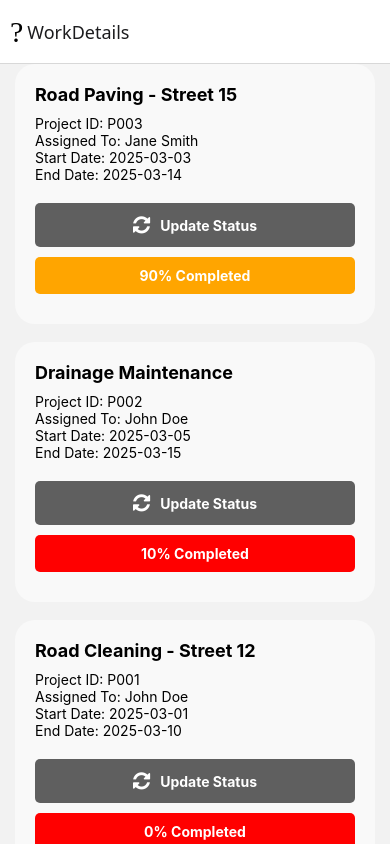
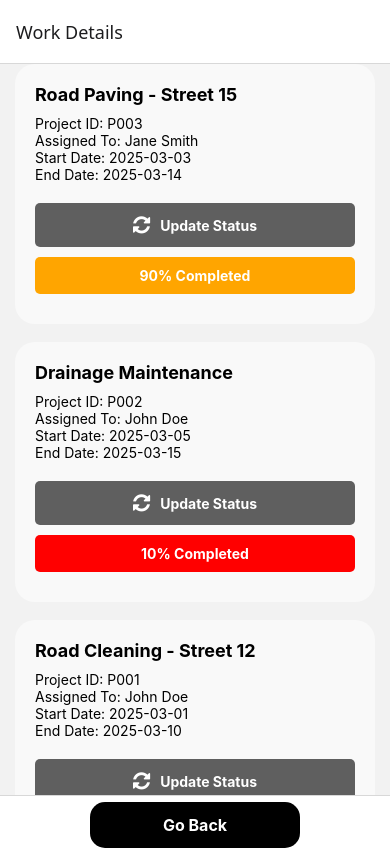
Before and after one commit to amitjbhardwaj/VampUp, a React Native app: screen /WorkerActiveWorkScreen in a window 390 px wide. Built offline with nearby package versions, Linux system fonts and the light colour scheme.

Commit message:
Back button on Work detail screen

```diff
--- a/src/screen/worker/WorkerActiveWorkScreen.tsx
+++ b/src/screen/worker/WorkerActiveWorkScreen.tsx
@@ -1,8 +1,8 @@
 import React, { useState, useEffect } from "react";
-import { View, Text, StyleSheet, FlatList, TouchableOpacity, Linking, Modal, TouchableWithoutFeedback, Keyboard } from 'react-native';
+import { View, Text, StyleSheet, FlatList, TouchableOpacity, Linking, Modal, TouchableWithoutFeedback, Keyboard, Button } from 'react-native';
 import { NavigationProp, useNavigation } from "@react-navigation/native";
 import Icon from 'react-native-vector-icons/FontAwesome';
-import { createBottomTabNavigator } from '@react-navigation/bottom-tabs';
+import { BottomTabNavigationProp, createBottomTabNavigator } from '@react-navigation/bottom-tabs';
 import { NavigationContainer } from '@react-navigation/native';
 import WorkUpdateStatusScreen from "./WorkUpdateStatusScreen";
 import { RootStackParamList } from "../../RootNavigator";
@@ -10,8 +10,13 @@ import { RootStackParamList } from "../../RootNavigator";
 
 type WorkerActiveWorkScreenNavigationProp = NavigationProp<RootStackParamList>;
 
-// Bottom Tab Navigator
+type WorkerTabsNavigationProp = any;
+
 const Tab = createBottomTabNavigator();
+
+interface WorkerTabsProps {
+  navigation: WorkerTabsNavigationProp;
+}
 
 export interface Project {
   project_Id: string;
@@ -51,15 +56,7 @@ const WorkerActiveWorkScreen = () => {
   const [modalVisible, setModalVisible] = useState(false);
   const [selectedProject, setSelectedProject] = useState<Project | null>(null); // Type for selectedProject
 
-  useEffect(() => {
-    navigation.setOptions({
-      headerLeft: () => (
-        <TouchableOpacity onPress={() => navigation.goBack()}>
-          <Icon name="arrow-back" size={30} color="#000" style={{ marginLeft: 10 }} />
-        </TouchableOpacity>
-      ),
-    });
-  }, [navigation]);
+
 
   // Sort the projectData based on completion percentage
   const sortedProjectData = [...projectData].sort((a, b) => {
@@ -183,17 +180,39 @@ const WorkerActiveWorkScreen = () => {
   );
 };
 
-// Bottom Tab Navigation
+
+
+
 const WorkerTabs = () => {
   return (
     <Tab.Navigator
       screenOptions={{
-        tabBarStyle: { display: 'none' }, // Hide bottom tabs
-        headerShown: true, // Show the header
+        headerShown: true,
       }}
     >
-      <Tab.Screen name="WorkDetails" component={WorkerActiveWorkScreen} />
+      <Tab.Screen
+        name="Work Details"
+        component={WorkerActiveWorkScreen}
+        options={{
+          tabBarLabel: 'Go back', // Label for the tab
+          tabBarButton: (props) => <CustomTabButton {...props} />
+        }}
+      />
     </Tab.Navigator>
+  );
+};
+
+// Custom Tab Button Component
+const CustomTabButton = (props: any) => {
+  const navigation = useNavigation<WorkerTabsNavigationProp>();
+
+  return (
+    <TouchableOpacity
+      style={styles.goBackButton}
+      onPress={() => navigation.goBack()} // Go back action
+    >
+      <Text style={styles.goBackText}>Go Back</Text>
+    </TouchableOpacity>
   );
 };
 
@@ -276,6 +295,32 @@ const styles = StyleSheet.create({
     fontSize: 16,
     fontWeight: "bold",
   },
+  fabButton: {
+    position: 'absolute',
+    bottom: 10,
+    left: '50%',
+    transform: [{ translateX: -30 }], // Adjust the button to the center horizontally
+    backgroundColor: '#28a745', // Green color for the button
+    padding: 15,
+    borderRadius: 50,
+    elevation: 5, // Add shadow effect to make the button float
+  },
+  goBackButton: {
+    backgroundColor: '#000', // Green background for the button
+    padding: 13,
+    borderRadius: 15,
+    marginBottom:-6,
+    marginTop:6,
+    marginLeft : 90,
+    marginRight: 90,
+    alignItems: 'center',
+    justifyContent: 'center',
+  },
+  goBackText: {
+    color: '#fff',
+    fontSize: 16,
+    fontWeight: 'bold',
+  },
 });
 
 export default App;
```
